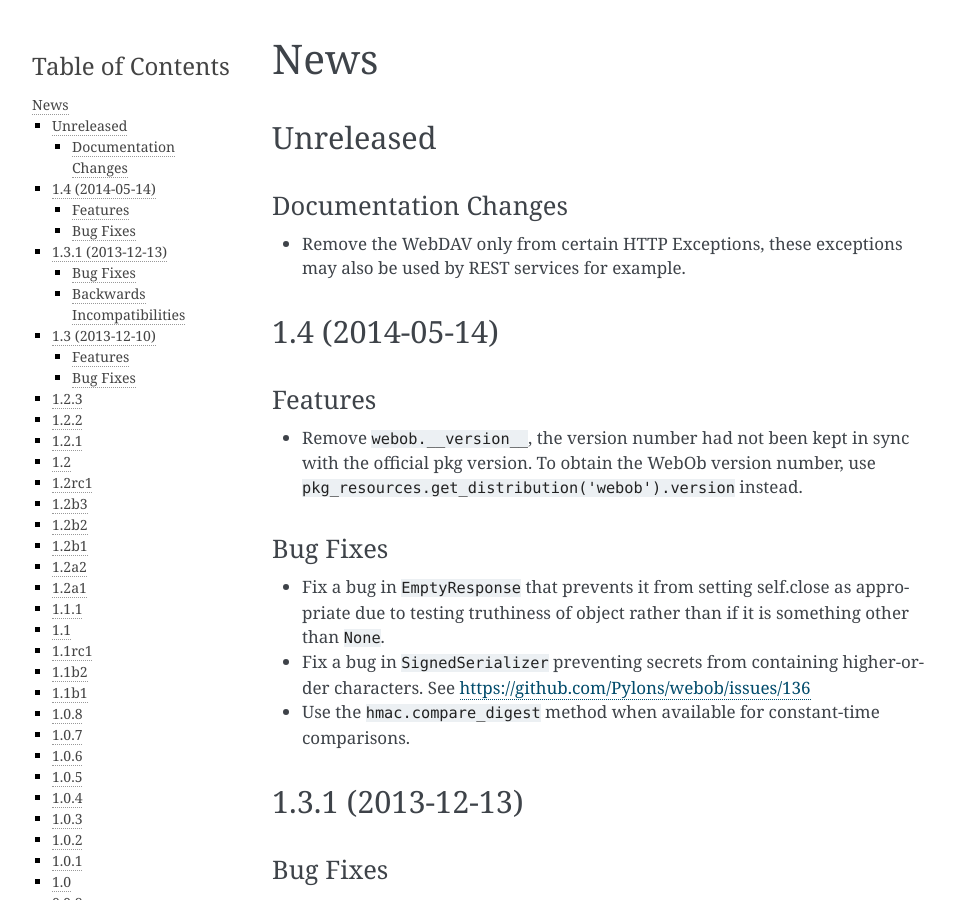
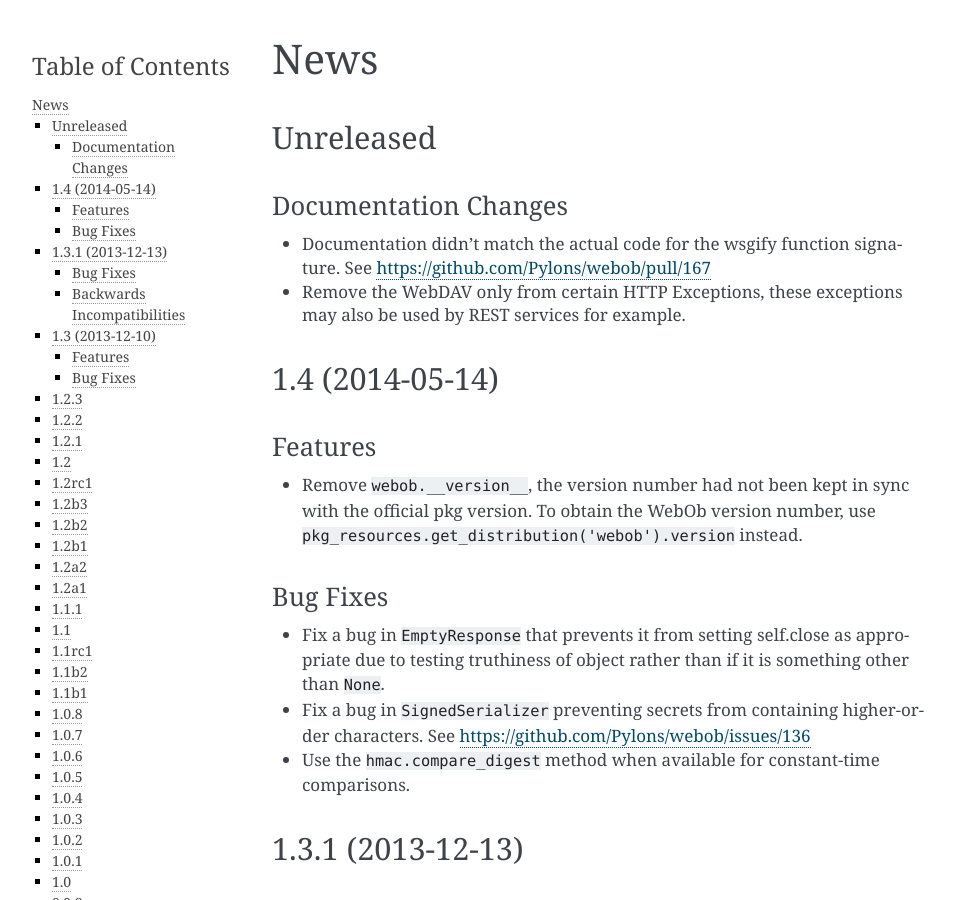
Before and after one commit to Pylons/webob, a Sphinx documentation site: the page built from docs/news.txt, in a window 1280 px wide and 900 px high. Shown: the whole window, without its empty margins (148-1103 px from the left). Built offline with Sphinx 7.4.7, drawn with Linux system fonts in a browser that asks for light colours.

Commit message:
Add news for wsgify doc change

```diff
--- a/docs/news.txt
+++ b/docs/news.txt
@@ -6,6 +6,9 @@ Unreleased
 
 Documentation Changes
 ~~~~~~~~~~~~~~~~~~~~~
+
+- Documentation didn't match the actual code for the wsgify function signature.
+  See https://github.com/Pylons/webob/pull/167
 
 - Remove the WebDAV only from certain HTTP Exceptions, these exceptions may
   also be used by REST services for example.
```
